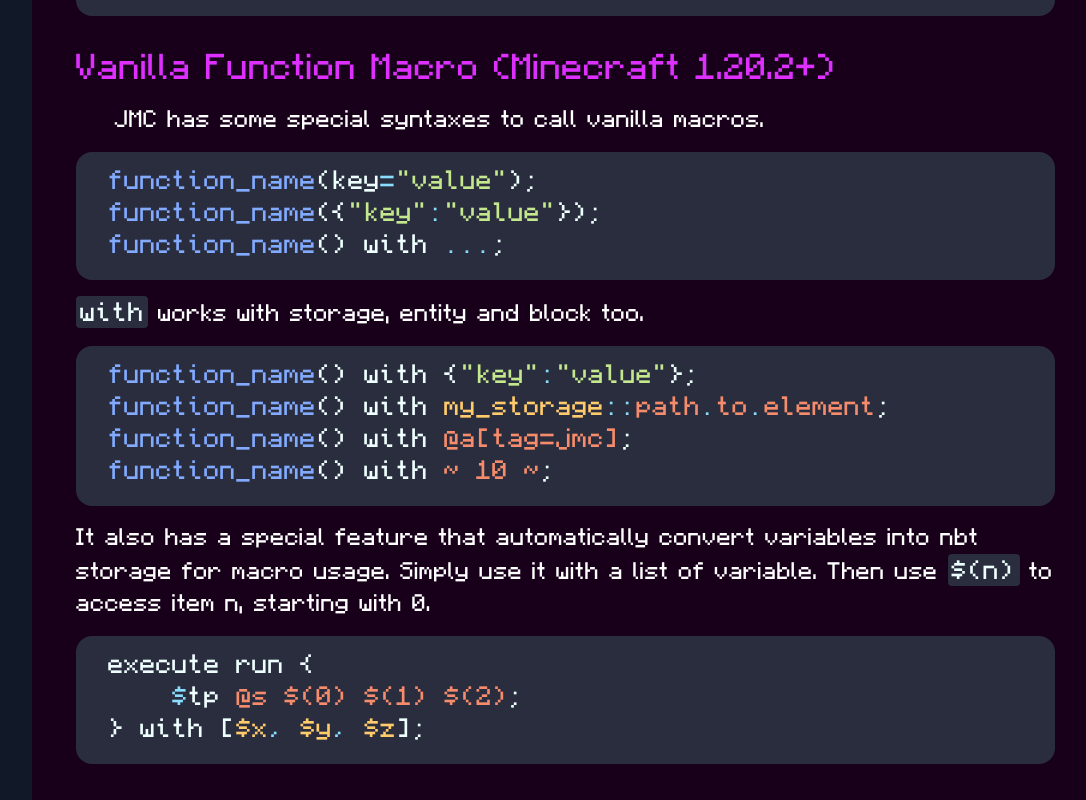
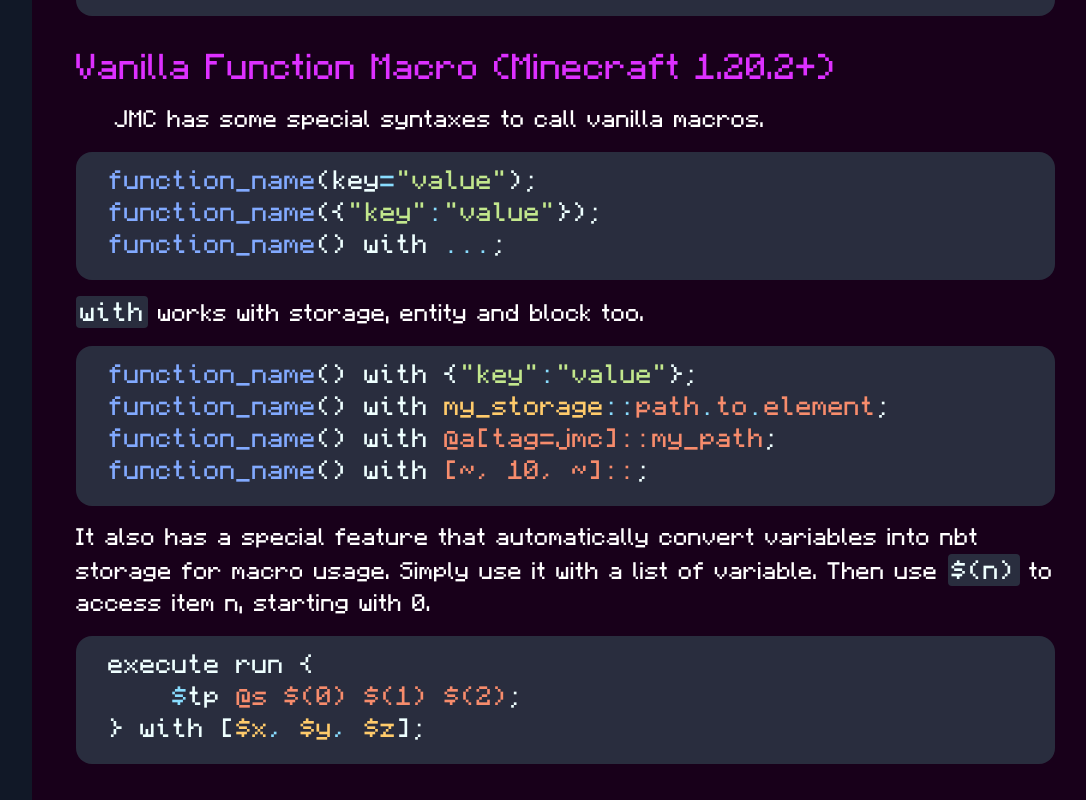
Before and after one commit to WingedSeal/jmc, a React (Create React App) app: page /documentation/function in a window 1280 px wide. Shown: the part 3346-4146 px from the top of the page, without its empty margins (181-1267 px from the left). Built offline with nearby package versions, Linux system fonts and the light colour scheme.

Commit message:
fix: misinformation about `with`

```diff
--- a/src/pages/Function/Function.tsx
+++ b/src/pages/Function/Function.tsx
@@ -335,11 +335,11 @@ const Function = () => {
                         ;
                         <br />
                         <CodeText type="function">function_name</CodeText>
-                        () with <CodeText type="param">@a[tag=jmc]</CodeText>
+                        () with <CodeText type="param">@a[tag=jmc]::my_path</CodeText>
                         ;
                         <br />
                         <CodeText type="function">function_name</CodeText>
-                        () with <CodeText type="number">~ 10 ~</CodeText>;
+                        () with <CodeText type="number">[~, 10, ~]::</CodeText>;
                     </CodeBlock>
                     <p>
                         It also has a special feature that automatically convert
```
